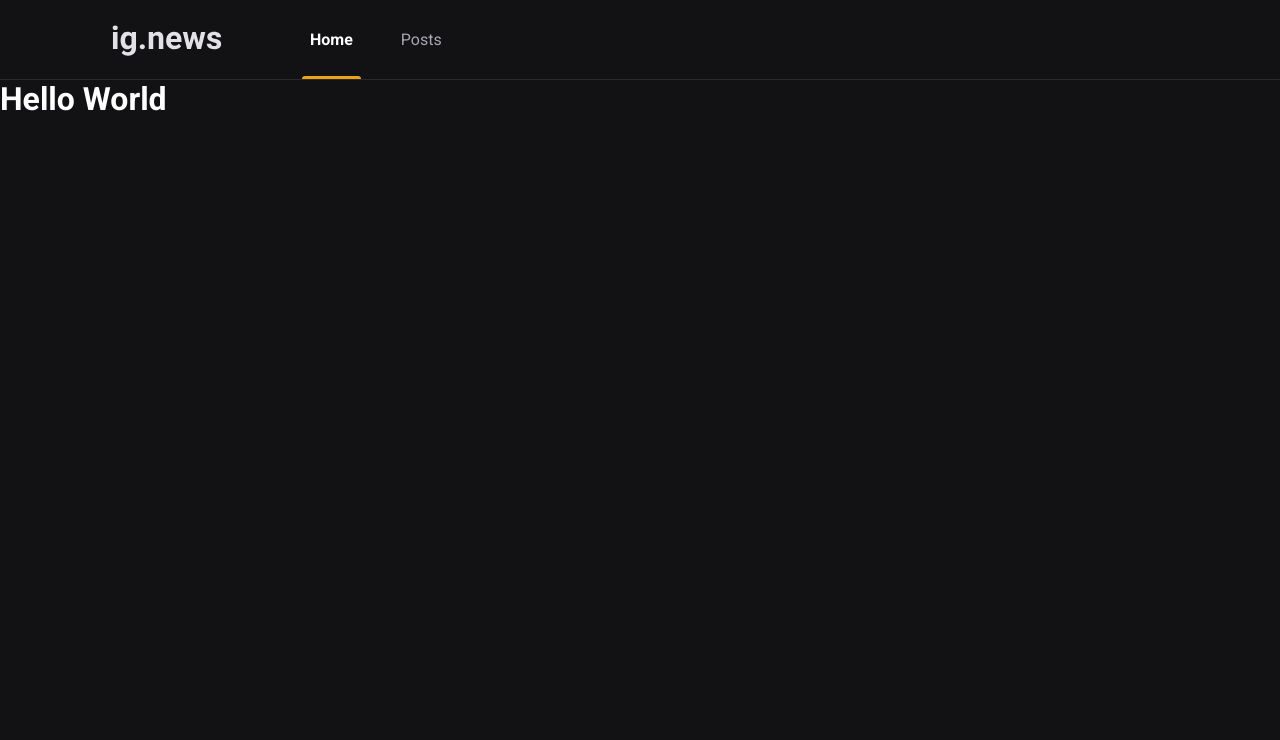
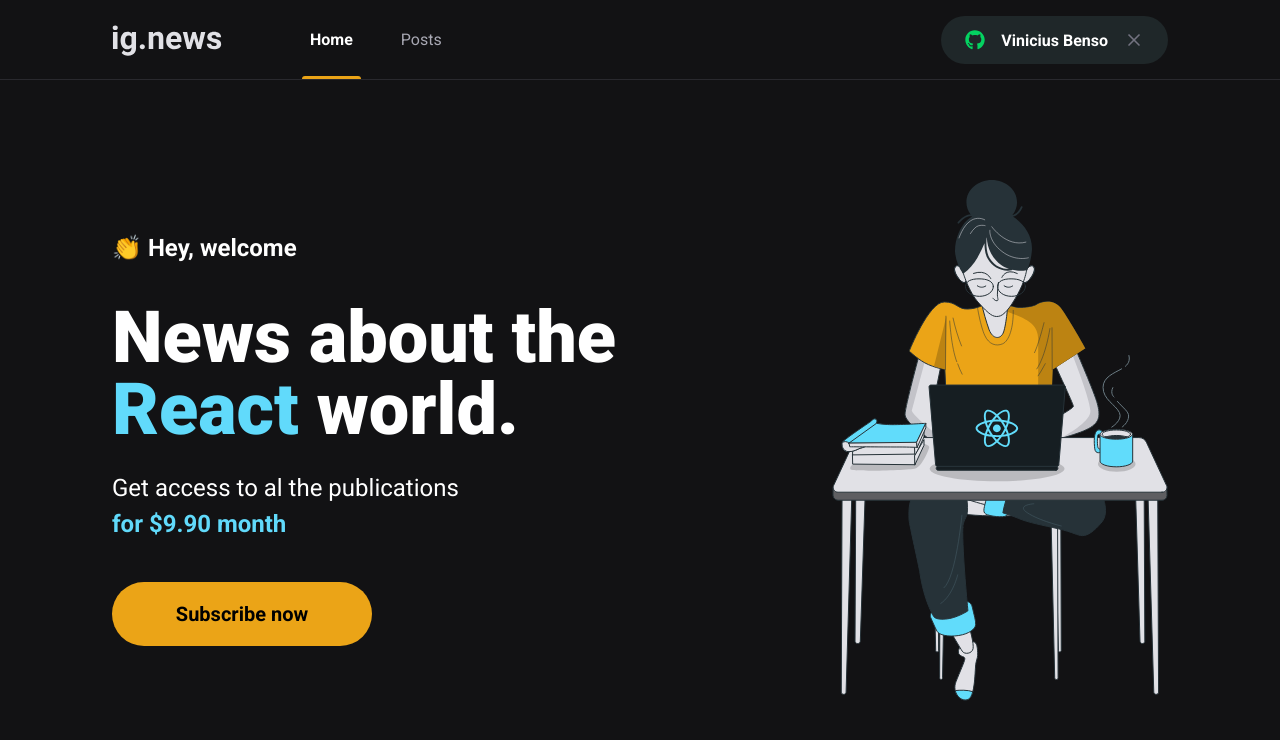
Before and after one commit to vinibenso/Ig-news, a Next.js app in the folder ignews/: page / in a window 1280 px wide. Shown: the top 740 px of the page. Built offline with nearby package versions, Linux system fonts and the light colour scheme.

Commit message:
finished home layout

```diff
--- a/ignews/package.json
+++ b/ignews/package.json
@@ -12,6 +12,7 @@
     "next": "12.2.4",
     "react": "18.2.0",
     "react-dom": "18.2.0",
+    "react-icons": "^4.4.0",
     "sass": "^1.54.3",
     "typescript": "^4.7.4"
   },
--- a/ignews/src/components/Header/index.tsx
+++ b/ignews/src/components/Header/index.tsx
@@ -1,3 +1,4 @@
+import { SignInButton } from '../SignInButton'
 import styles from './styles.module.scss'
 
 export function Header () {
@@ -9,6 +10,7 @@
           <a  className={styles.active}>Home</a>
           <a  >Posts</a>
         </nav>
+        <SignInButton />
       </div>
     </header>
   )
--- a/ignews/src/components/Header/styles.module.scss
+++ b/ignews/src/components/Header/styles.module.scss
@@ -54,4 +54,8 @@
       }
     }
   }
+
+  button {
+    margin-left: auto;
+  }
 }
--- /dev/null
+++ b/ignews/src/components/SignInButton/index.tsx
@@ -0,0 +1,26 @@
+import styles from './styles.module.scss'
+import { FaGithub } from 'react-icons/fa'
+import { FiX } from 'react-icons/fi'
+
+export function SignInButton() {
+
+  const isUserLoggedIn = true;
+
+  return  isUserLoggedIn ? ( <button
+    type='button'
+    className={styles.signInButton}
+    >
+      <FaGithub color="#04d361" />
+      Vinicius Benso
+      <FiX color="#737380" className={styles.closeIcon} />
+    </button>
+    ) : (
+      <button
+      type='button'
+      className={styles.signInButton}
+      >
+        <FaGithub color="#EBA417" />
+        Sign in with Github
+      </button>
+    );
+}
--- /dev/null
+++ b/ignews/src/components/SignInButton/styles.module.scss
@@ -0,0 +1,32 @@
+.signInButton {
+  height: 3rem;
+  border-radius: 3rem;
+  background: var(--gray-850);
+  border: 0;
+  padding: 0 1.5rem;
+
+  display: flex;
+  align-items: center;
+  justify-content: center;
+
+  color: var(--white);
+  font-weight: bold;
+
+  svg {
+    width: 20px;
+    height: 20px;
+  }
+  svg:first-child {
+    margin-right: 1rem;
+  }
+
+  svg.closeIcon {
+    margin-left: 1rem;
+  }
+
+  transition: filter 0.2s;
+
+  &:hover {
+    filter: brightness(0.8)
+  }
+}
--- /dev/null
+++ b/ignews/src/components/SubscribeButton/index.tsx
@@ -0,0 +1,12 @@
+import styles from './styles.module.scss'
+
+export function SubscribeButton() {
+  return(
+    <button
+    type="button"
+    className={styles.subscribeButton}
+    >
+      Subscribe now
+    </button>
+  )
+}
--- /dev/null
+++ b/ignews/src/components/SubscribeButton/styles.module.scss
@@ -0,0 +1,20 @@
+.subscribeButton {
+  height: 4rem;
+  width: 260px;
+  border: 0;
+  border-radius: 2rem;
+  background: var(--yellow-500);
+  color: var (--gray-900);
+  font-size: 1.25rem;
+  font-weight: bold;
+
+  display: flex;
+  align-items: center;
+  justify-content: center;
+
+  transition: filter 0.2s;
+
+  &:hover {
+    filter: brightness(0.8);
+  }
+}
--- /dev/null
+++ b/ignews/src/pages/home.module.scss
@@ -0,0 +1,46 @@
+.contentContainer {
+  max-width: 1120px;
+  margin: 0 auto;
+  padding: 0 2rem;
+  height: calc(100vh - 5rem);
+
+  display: flex;
+  align-items: center;
+  justify-content: space-between;
+
+}
+
+.hero {
+  max-width: 600px;
+
+  > span {
+    font-size: 1.5rem;
+    font-weight: bold;
+  }
+
+  h1 {
+    font-size: 4.5rem;
+    line-height: 4.5rem;
+    font-weight: 900;
+    margin-top: 2.5rem;
+
+    span {
+      color: var(--cyan-500)
+    }
+  }
+    p{
+      font-size: 1.5rem;
+      line-height: 2.25rem;
+      margin-top: 1.5rem;
+
+      span {
+        color: var(--cyan-500);
+        font-weight: bold;
+      }
+    }
+
+    button {
+      margin-top: 2.5rem;
+
+    }
+}
--- a/ignews/src/pages/index.tsx
+++ b/ignews/src/pages/index.tsx
@@ -1,17 +1,27 @@
-
 import Head from 'next/head'
+import { SubscribeButton } from '../components/SubscribeButton'
+import styles from './home.module.scss'
 
 export default function Home() {
   return (
     <>
       <Head>
-         Ig News
+        Home | Ig News
       </Head>
 
-    <h1>
+    <main className={styles.contentContainer}>
+      <section className={styles.hero}>
+        <span> 👏  Hey, welcome</span>
+        <h1> News about the <span> React</span> world. </h1>
+        <p>
+          Get access to al the publications <br />
+          <span>for $9.90 month</span>
+        </p>
+        <SubscribeButton />
+      </section>
 
-      Hello World
-    </h1>
+      <img src="/images/avatar.svg" alt="girl coding" />
+    </main>
     </>
   )
 }
--- a/ignews/src/styles/global.scss
+++ b/ignews/src/styles/global.scss
@@ -10,6 +10,7 @@
 --gray-100: #e1e1e6;
 --gray-300: #a8a8b3;
 --gray-800: #29292e;
+--gray-850: #1f2729;
 --gray-900: #121214;
 
 --cyan-500: #61dafb;
```
Also changed, not shown: 1 other file (tests, documents, lock files or other folders).
